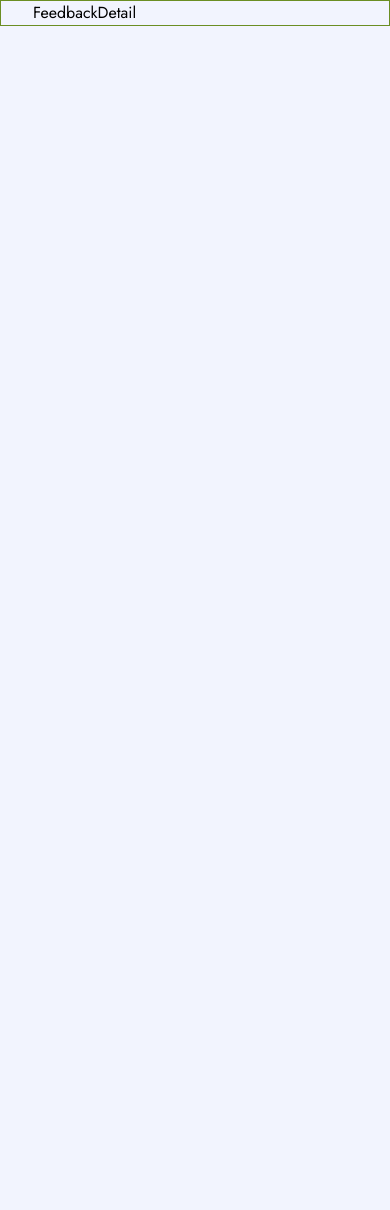
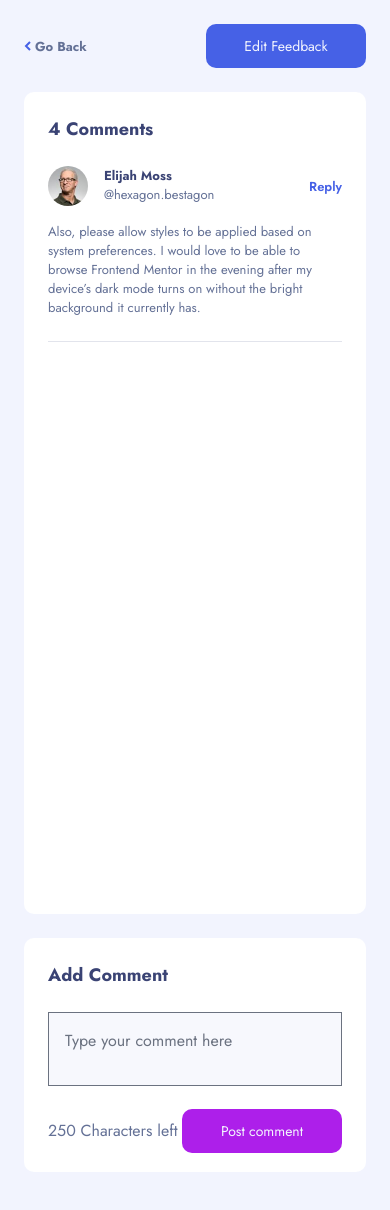
Before and after one commit to genFD/product-feedback-01, a React (Vite) app in the folder frontend/: page /feedbackdetail in a window 390 px wide. Shown: the top 1210 px of the page. Before the commit the page ends 844 px from the top, so only its background shows below. Built offline with nearby package versions, Linux system fonts and the light colour scheme.

Commit message:
completed header feedbackdetails layout responsive

```diff
--- /dev/null
+++ b/frontend/src/components/Comments.js
@@ -0,0 +1,13 @@
+import React from "react";
+import { useGlobalContext } from "../context";
+import MainComment from "./MainComment";
+
+const Comments = () => {
+  const { usersData } = useGlobalContext();
+  const testUser = usersData.productRequests[1];
+  console.log(testUser);
+
+  return <MainComment />;
+};
+
+export default Comments;
--- /dev/null
+++ b/frontend/src/components/CommentsInput.js
@@ -0,0 +1,30 @@
+import React from "react";
+
+const CommentsInput = () => {
+  return (
+    <div className="bg-white h-234 w-full rounded-default py-6 px-6 ">
+      <header className="mb-6">
+        <h2 className=" text-heading-3 text-Jewel-Cave font-bold">
+          Add Comment
+        </h2>
+      </header>
+      <textarea
+        className="w-full bg-Ghost-White pt-4 pl-4 mb-4"
+        placeholder="Type your comment here"
+        id=""
+        maxLength="250"
+      ></textarea>
+      <footer className="flex justify-between items-center">
+        <span className="text-Ocean-Night">250 Characters left</span>
+        <button
+          type="button"
+          className=" bg-Singapore-Orchid rounded-default w-40 h-11 hover:bg-After-Party-Pink transition-all duration-500 text-heading-4 text-Cotton-Ball text-center"
+        >
+          Post comment
+        </button>
+      </footer>
+    </div>
+  );
+};
+
+export default CommentsInput;
--- /dev/null
+++ b/frontend/src/components/EditFeedbackButton.js
@@ -0,0 +1,14 @@
+import React from "react";
+
+const EditFeedbackButton = () => {
+  return (
+    <button
+      type="button"
+      className=" bg-The-Rainbow-Fish rounded-default w-40 h-11 hover:bg-Orchid transition-all duration-500 text-heading-4 text-Cotton-Ball text-center"
+    >
+      Edit Feedback
+    </button>
+  );
+};
+
+export default EditFeedbackButton;
--- a/frontend/src/components/GobackButton.js
+++ b/frontend/src/components/GobackButton.js
@@ -4,7 +4,7 @@ const GobackButton = () => {
   return (
     <button
       type="button"
-      className="flex items-center justify-center gap-x-1 hover:underline transition-all duration-500 decoration-Ocean-Night text-heading-4"
+      className="flex items-center justify-center gap-x-1 hover:underline transition-all duration-500 decoration-Ocean-Night text-heading-4 h-fit"
     >
       <svg width="7" height="10" xmlns="http://www.w3.org/2000/svg">
         <path
--- /dev/null
+++ b/frontend/src/components/MainComment.js
@@ -0,0 +1,41 @@
+import React from "react";
+import profilePic from "../assets/user-images/image-elijah.jpg";
+
+const MainComment = () => {
+  return (
+    <div className="bg-white h-822 w-full rounded-default py-6 px-6 mb-6 tablet:px-8">
+      <div className="comments_numb mb-6">
+        <h2 className=" text-heading-3  text-Jewel-Cave font-bold">
+          4 Comments
+        </h2>
+      </div>
+      <div className="comment mb-6">
+        <header className="w-full flex justify-between mb-4">
+          <div className="flex gap-x-4">
+            <img src={profilePic} alt="" className="h-10 w-10 rounded-full" />
+            <div className="handle flex flex-col">
+              <h3 className="text-Jewel-Cave text-body-3 font-bold">
+                Elijah Moss
+              </h3>
+              <span className=" text-Ocean-Night text-body-3">
+                @hexagon.bestagon
+              </span>
+            </div>
+          </div>
+          <button className=" text-The-Rainbow-Fish text-body-3 font-semibold">
+            Reply
+          </button>
+        </header>
+        <p className="text-Ocean-Night text-body-3">
+          Also, please allow styles to be applied based on system preferences. I
+          would love to be able to browse Frontend Mentor in the evening after
+          my device’s dark mode turns on without the bright background it
+          currently has.
+        </p>
+      </div>
+      <div className="h-one bg-Fresh-Lavender w-full"></div>
+    </div>
+  );
+};
+
+export default MainComment;
--- a/frontend/src/context.js
+++ b/frontend/src/context.js
@@ -12,8 +12,9 @@ const AppProvider = ({ children }) => {
   const [showDropDown, setShowDropDown] = useState(false);
   const [checked, setChecked] = useState(false);
   const [dropDown, setDropDown] = useState(false);
-  const [empty, setEmpty] = useState(true);
+  const [empty, setEmpty] = useState(false);
   const [requestsList, setRequestsList] = useState(requests);
+  const [usersData, setUsersData] = useState(data);
 
   const openSidebar = () => {
     setOpenSideBar(true);
@@ -25,6 +26,8 @@ const AppProvider = ({ children }) => {
   return (
     <AppContext.Provider
       value={{
+        usersData,
+        setUsersData,
         empty,
         setEmpty,
         isSidebarOpen,
--- a/frontend/src/pages/FeedbackDetail.js
+++ b/frontend/src/pages/FeedbackDetail.js
@@ -1,5 +1,24 @@
 import React from "react";
+import Comments from "../components/Comments";
+import CommentsInput from "../components/CommentsInput";
+import EditFeedbackButton from "../components/EditFeedbackButton";
+import Feedback from "../components/Feedback";
+import GobackButton from "../components/GobackButton";
+
 const FeedbackDetail = () => {
-  return <div className="container">FeedbackDetail</div>;
+  return (
+    <>
+      <div className="pt-6 mb-6 tablet:px-10 tablet:pt-14 laptop:px-156 desktop:px-355 desktop:pt-78">
+        <header className="w-full flex items-center px-6 justify-between tablet:rounded-default">
+          <GobackButton />
+          <EditFeedbackButton />
+        </header>
+      </div>
+      <main className="px-6 pb-88 tablet:px-10 laptop:px-156 desktop:px-355">
+        <Comments />
+        <CommentsInput />
+      </main>
+    </>
+  );
 };
 export default FeedbackDetail;
--- a/frontend/src/style.css
+++ b/frontend/src/style.css
@@ -48,6 +48,9 @@ button,
 textarea,
 select {
   font: inherit;
+}
+textarea {
+  resize: none;
 }
 
 /* remove animations for people who've turned them off */
@@ -271,10 +274,5 @@ picture {
   opacity: 1;
   border-bottom: 4px solid #ad1fea;
 }
-/* .active-btn::after {
-  content: "";
-  position: absolute;
-  width: 3px;
-  height: 3px;
-  background-color: #a337f6;
-} */
+.feedback_cont {
+}
--- a/frontend/tailwind.config.js
+++ b/frontend/tailwind.config.js
@@ -50,6 +50,7 @@ module.exports = {
         default: "10px",
       },
       height: {
+        one: "1px",
         6: "6px",
         53: "53px",
         72: "72px",
@@ -60,6 +61,7 @@ module.exports = {
         40: "40px",
         200: "200px",
         233: "233px",
+        234: "234px",
         251: "251px",
         600: "600px",
         657: "657px",
@@ -87,7 +89,9 @@ module.exports = {
       },
       padding: {
         78: "78px",
+        88: "88px",
         156: "156px",
+        355: "355px",
         450: "450px",
       },
     },
```
